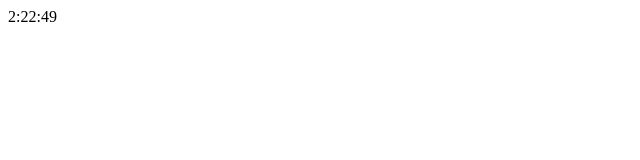
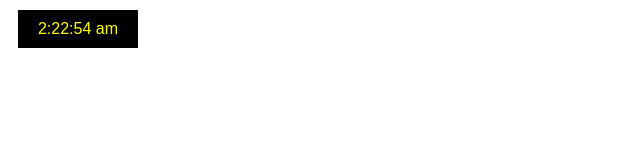
Before and after one commit to idtsp20/idtsp20.github.io, a plain HTML site: page week15/newclock.html in a window 1280 px wide. Shown: the whole page, without its empty margins (0-640 px from the left). Drawn offline with Linux system fonts and the light colour scheme.

Commit message:
Update newclock.html

```diff
--- a/week15/newclock.html
+++ b/week15/newclock.html
@@ -13,8 +13,29 @@
     var minutes = now.getMinutes();
     var seconds = now.getSeconds();
 
+    // add leading zero's to minutes and seconds
+  if (minutes < 10) {
+    minutes = '0' + minutes;
+  }
+  if (seconds < 10) {
+    seconds = '0' + seconds;
+  }
+
+  // get time of day (am or pm)
+  if (hours >= 12 && hours < 24) {
+    var timeOfDay = 'pm';
+  }
+  else {
+    var timeOfDay = 'am';
+  }
+
+  // convert hours from 24-hour time to 12-hour time
+  if (hours > 12) {
+    hours = hours - 12;
+  }
+
     // splice them together into a character string named "currentTime"
-    var currentTime = hours + ':' + minutes + ':' + seconds;
+    var currentTime = hours + ':' + minutes + ':' + seconds + '  ' + timeOfDay;;
 
     // get the clock div
     var myClock = document.getElementById('clock');
@@ -25,8 +46,20 @@
 
   </script>
 
+    <style>
+    div#clock {
+      text-align: center;
+      background-color: black;
+      color: yellow;
+      padding:10px;
+      margin:10px;
+      width: 100px;
+      font-family: sans-serif;
+    }
+  </style>
+
   </head>
-  <body onload="updateTime()">
+  <body onload="setInterval('updateTime()',1000)">
     <div id="clock"></div>
   </body>
 </html>
```
